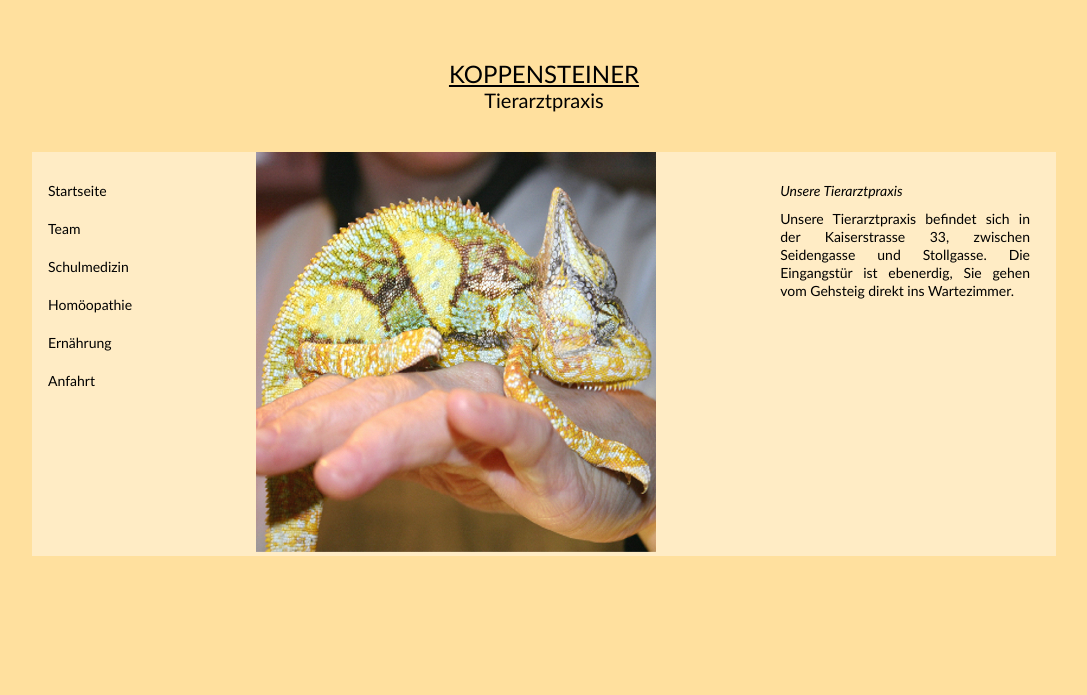
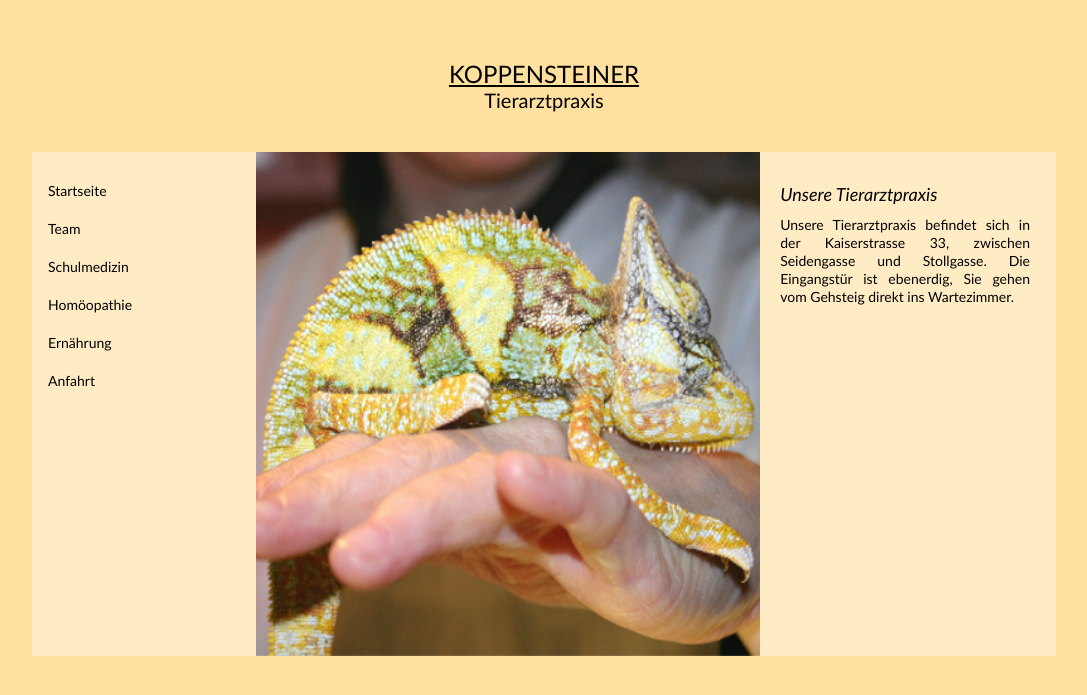
Before and after one commit to richardtraindl/tierarztpraxis-kaiserstrasse.at, a Jekyll site: the page built from praxis.html, in a window 1280 px wide. Shown: the top 695 px of the page, without its empty margins (96-1183 px from the left). Built offline with Jekyll 4.4.1, drawn with Linux system fonts in a browser that asks for light colours.

Commit message:
Update desktop3.css

```diff
--- a/styles/desktop3.css
+++ b/styles/desktop3.css
@@ -13,6 +13,24 @@ body {
 	/* height: 101%; */
 	margin: auto;
 }
+
+
+h1 {
+	font-size: 20px;
+	line-height: 26px;
+}
+
+h2 {
+	font-size: 18px;
+	line-height: 24px;
+}
+
+img {
+	width: 100%;
+	display: block;
+}
+
+
 
 header {
 	padding: 40px 0px 20px 0px;
```
